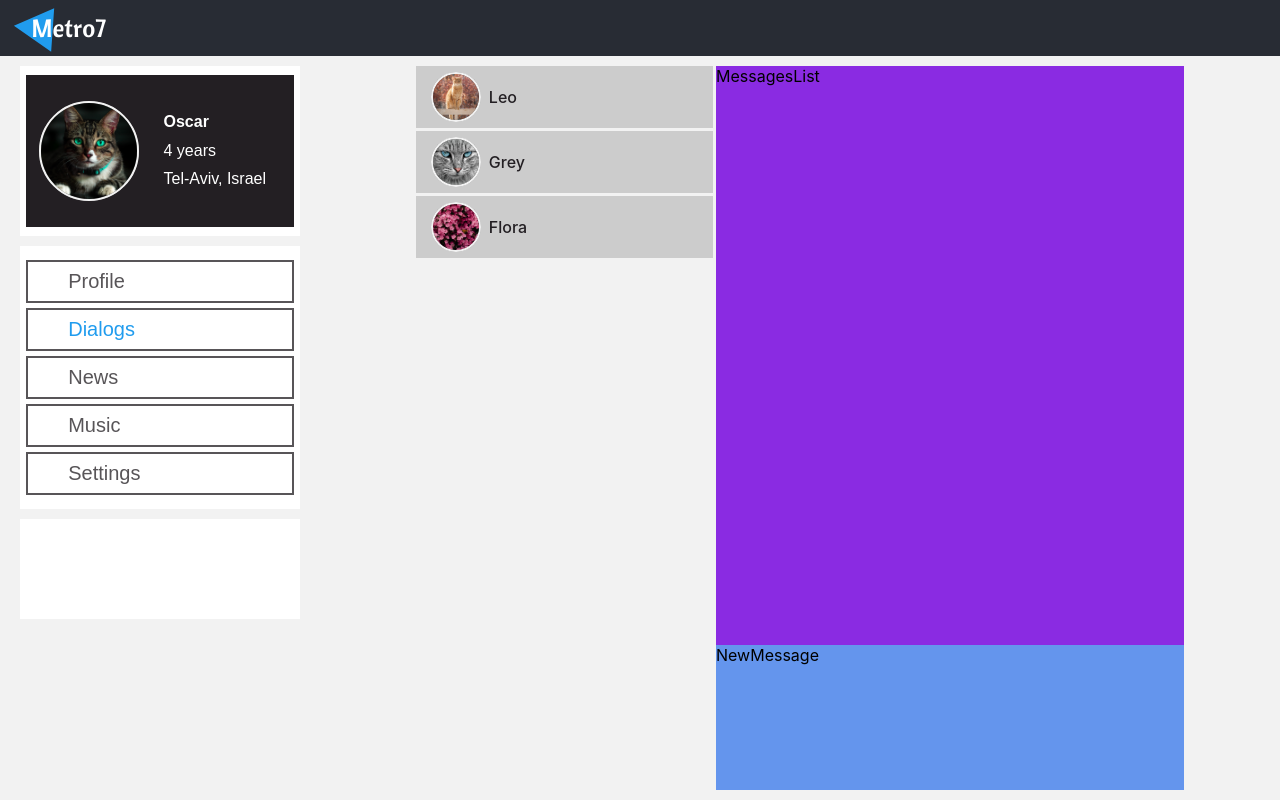
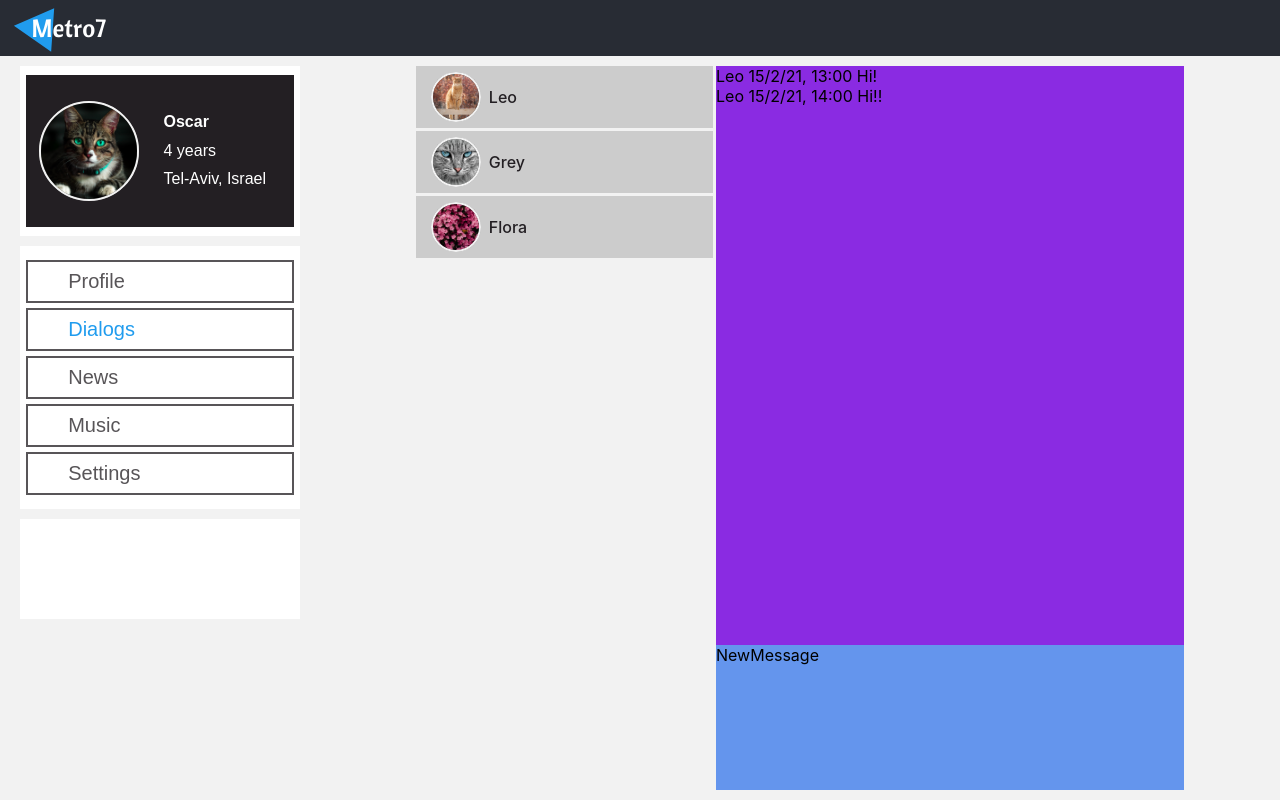
Before and after one commit to lina994/metro-social-network-client-2021, a React (Create React App) app: page /dialogs in a window 1280 px wide. Built offline with nearby package versions, Linux system fonts and the light colour scheme.

Commit message:
add id to post, comments and messages, display messages in dialog, Route get render as attribute

```diff
--- a/src/App.jsx
+++ b/src/App.jsx
@@ -16,8 +16,8 @@ function App(props) {
         <Avatar avatar={props.store.state.avatar} />
         <Navbar />
         <div className={s.appWrapperContent}>
-          <Route path='/profile' component={()=><Profile profilePage={props.store.state.profilePage} />} />
-          <Route path='/dialogs' component={()=><Dialogs dialogsPage={props.store.state.dialogsPage} />} />
+          <Route path='/profile' render={()=><Profile profilePage={props.store.state.profilePage} />} />
+          <Route path='/dialogs' render={()=><Dialogs dialogsPage={props.store.state.dialogsPage} />} />
         </div>
         <Footer />
       </div>
--- a/src/components/Dialogs/Contacts/Contacts.jsx
+++ b/src/components/Dialogs/Contacts/Contacts.jsx
@@ -3,7 +3,8 @@ import s from './Contacts.module.css';
 import Contact from './Contact/Contact';
 
 function Contacts(props) {
-  const contacts = props.contacts.map((contact, index) => <Contact key={index} index={index} contact={contact} />);
+  // const contacts = props.contacts.map((contact, index) => <Contact key={index} index={index} contact={contact} />);
+  const contacts = props.contacts.map((contact, index) => <Contact key={index} contact={contact} />);
   return (
     <div className={s.contacts}>
       {contacts}
--- a/src/components/Dialogs/Dialog/Dialog.jsx
+++ b/src/components/Dialogs/Dialog/Dialog.jsx
@@ -6,7 +6,7 @@ import NewMessage from './NewMessage/NewMessage';
 function Dialog(props) {
   return (
     <div className={s.dialog}>
-      <MessagesList />
+      <MessagesList dialog={props.dialog} />
       <NewMessage />
     </div>
   );
--- a/src/components/Dialogs/Dialog/MessagesList/Message/Message.jsx
+++ b/src/components/Dialogs/Dialog/MessagesList/Message/Message.jsx
@@ -2,8 +2,12 @@ import React from 'react';
 import s from './Message.module.css';
 
 function Message(props) {
+  let author = props.message.from;
+  let date = props.message.data;
+  let text = props.message.text;
   return (
     <div className={s.message}>
+      {author + " " + date + " " + text}
     </div>
   );
 }
--- a/src/components/Dialogs/Dialog/MessagesList/MessagesList.jsx
+++ b/src/components/Dialogs/Dialog/MessagesList/MessagesList.jsx
@@ -1,10 +1,14 @@
 import React from 'react';
 import s from './MessagesList.module.css';
+import Message from './Message/Message';
 
 function MessagesList(props) {
+  const messages = props.dialog.messages.map((message, index) => <Message key={index} message={message} />);
+
   return (
     <div className={s.messagesList}>
-      MessagesList
+      {/* MessagesList */}
+      {messages}
     </div>
   );
 }
--- a/src/components/Dialogs/Dialogs.jsx
+++ b/src/components/Dialogs/Dialogs.jsx
@@ -7,7 +7,7 @@ function Dialogs(props) {
   return (
     <section className={s.appDialogs}>
       <Contacts contacts={props.dialogsPage.contacts} />
-      <Dialog />
+      <Dialog dialog ={props.dialogsPage.dialogs[0]} />
     </section>
   );
 }
--- a/src/store.js
+++ b/src/store.js
@@ -21,6 +21,7 @@ let avatar = {
 // Profile
 let posts = [
   {
+    postId: 1,
     author: {
       userId: 1,
       name: "Oscar",
@@ -36,6 +37,7 @@ let posts = [
     likes: 5,
     comments: [
       {
+        commentId: 1,
         author: {
           userId: 1,
           name: "Oscar",
@@ -47,6 +49,7 @@ let posts = [
     ]
   },
   {
+    postId: 2,
     author: {
       userId: 1,
       name: "Oscar",
@@ -58,6 +61,7 @@ let posts = [
     likes: 15,
     comments: [
       {
+        commentId: 1,
         author: {
           userId: 1,
           name: "Oscar",
@@ -112,9 +116,17 @@ let dialogsPage = {
       imgSrc: profileImage2,
       messages: [
         {
+          messageId: 1,
           from: "Leo",
           data: "15/2/21, 13:00",
           text: "Hi!",
+          recieved: true
+        },
+        {
+          messageId: 2,
+          from: "Leo",
+          data: "15/2/21, 14:00",
+          text: "Hi!!",
           recieved: true
         }
       ]
@@ -125,6 +137,7 @@ let dialogsPage = {
       imgSrc: profileImage3,
       messages: [
         {
+          messageId: 1,
           from: "Grey",
           data: "14/2/21, 14:00",
           text: "Good morning!",
@@ -138,6 +151,7 @@ let dialogsPage = {
       imgSrc: profileImage4,
       messages: [
         {
+          messageId: 1,
           from: "Flora",
           data: "14/2/21, 14:00",
           text: "Good morning!",
```
